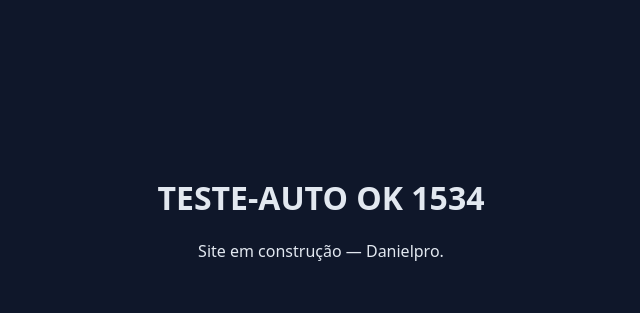
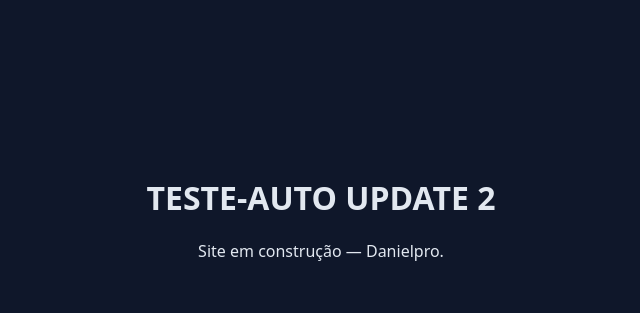
Before and after one commit to danielcodemoz/site-teste-auto, a plain HTML site: page index.html in a window 1280 px wide. Shown: the part 184-497 px from the top of the page, without its empty margins (319-959 px from the left). Drawn offline with Linux system fonts and the light colour scheme.

Commit message:
Teste: actualização

```diff
--- a/index.html
+++ b/index.html
@@ -6,5 +6,5 @@
 <title>Em breve</title>
 <style>body{font-family:system-ui,sans-serif;display:grid;place-items:center;min-height:100vh;margin:0;background:#0f172a;color:#e2e8f0}main{text-align:center;padding:2rem}</style>
 </head>
-<body><main><h1>TESTE-AUTO OK 1534</h1><p>Site em construção — Danielpro.</p></main></body>
+<body><main><h1>TESTE-AUTO UPDATE 2</h1><p>Site em construção — Danielpro.</p></main></body>
 </html>
```
